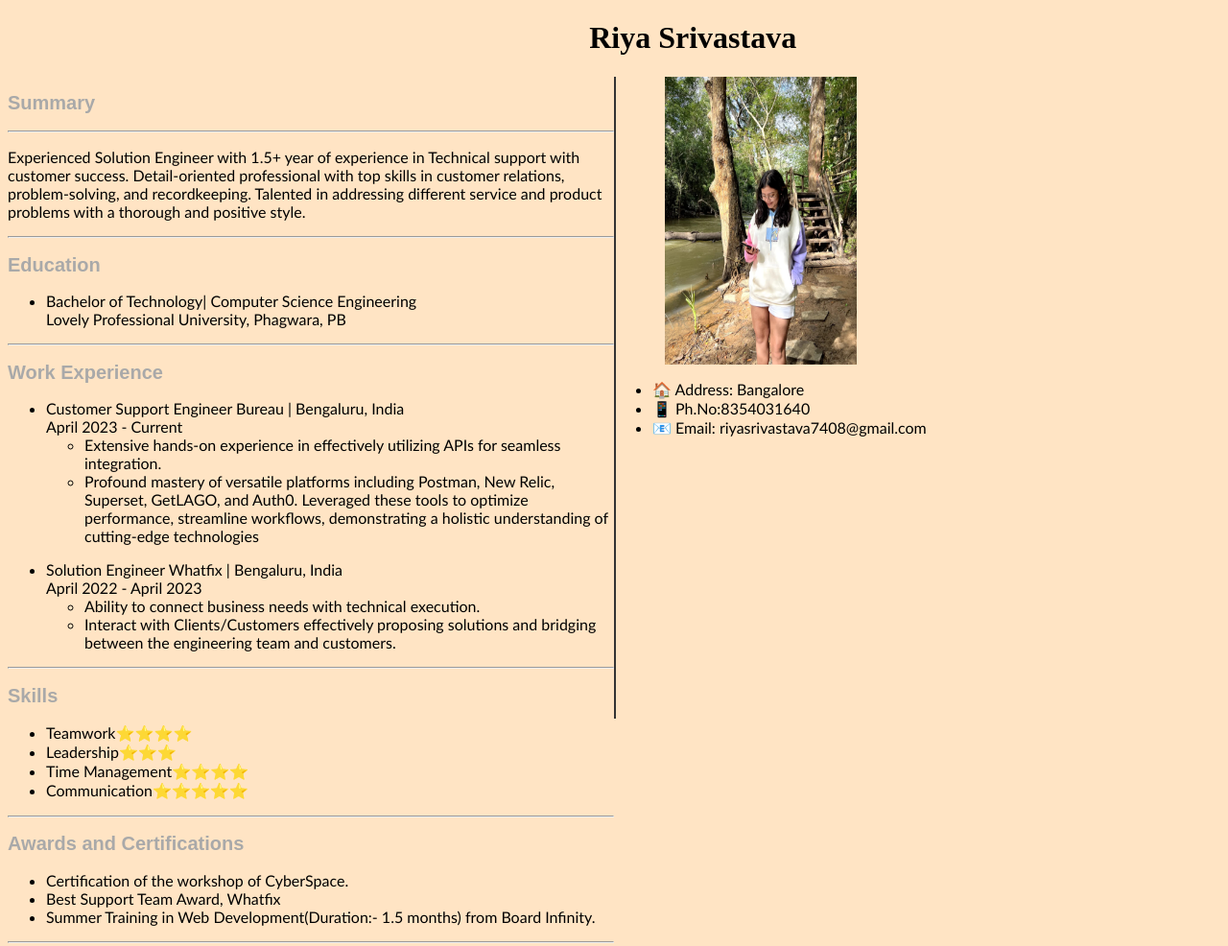
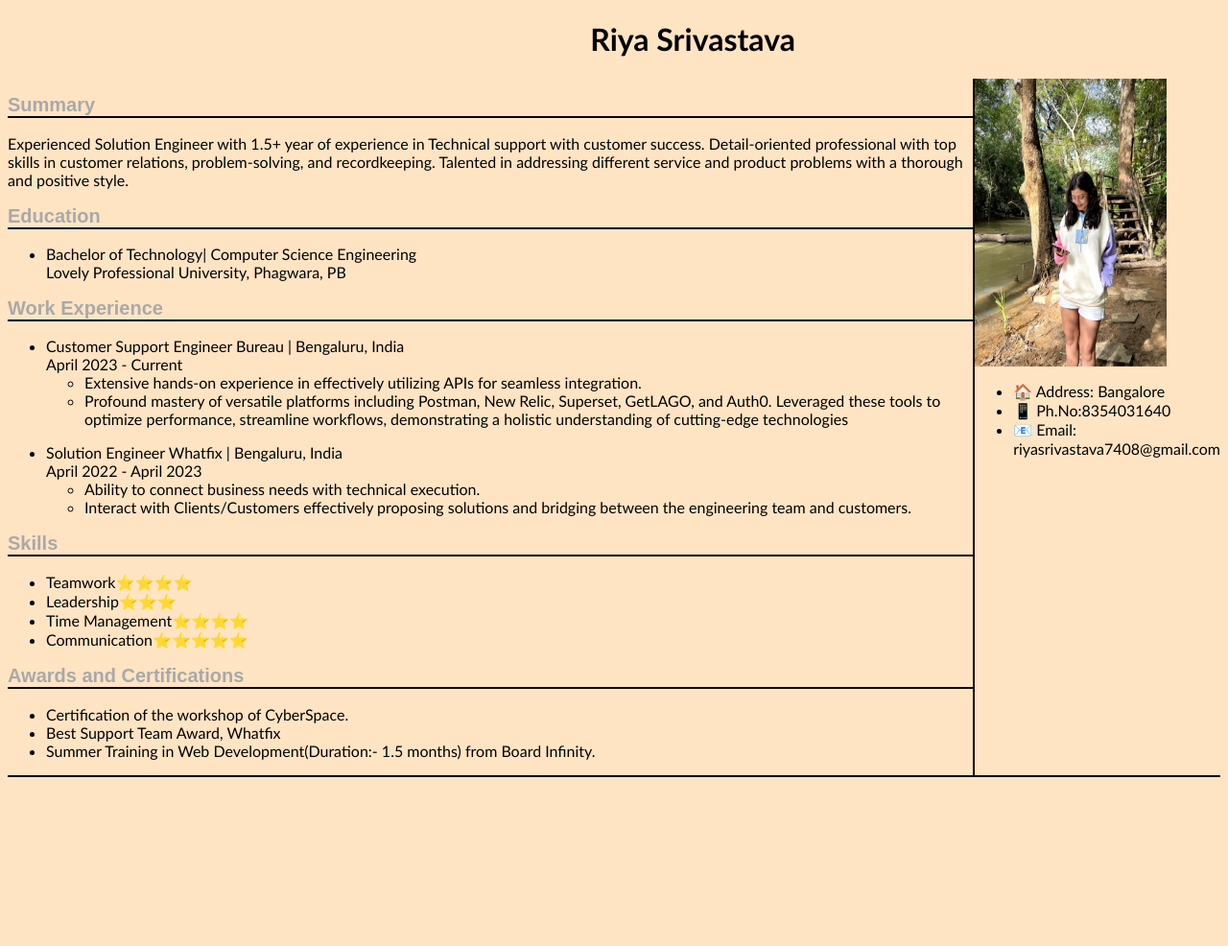
Before and after one commit to riya-srivastav/my-resume, a plain HTML site: page index.html in a window 1280 px wide. Shown: the whole page at 96% size. After the commit the page ends 818 px from the top, so only its background shows below. Drawn offline with Linux system fonts and the light colour scheme.

Commit message:
added flex box property

```diff
--- a/index.html
+++ b/index.html
@@ -8,13 +8,9 @@
 </head>
 <h1>Riya Srivastava</h1>
 
-<img src="./WhatsApp Image 2023-08-23 at 5.04.34 PM.jpeg" height="200"/>
-<div class="vertical-line">
-
-</div>
+<div class="container">
 <div class="left-section">
-<h2>Summary</h2>
-<hr/>
+<h2 class="title">Summary</h2>
 <p>
     Experienced Solution Engineer with
     1.5+ year of experience in Technical
@@ -28,16 +24,16 @@
     and positive style.
 
 </p>
-<hr/>
-<h2>Education</h2>
+
+<h2 class="title">Education</h2>
 <ul>
     <li>
         Bachelor of Technology| Computer Science Engineering<br/>
         Lovely Professional University, Phagwara, PB
     </li>
 </ul>
-<hr/>
-<h2>Work Experience</h2>
+
+<h2 class="title">Work Experience</h2>
 <ul>
     <li>
         Customer Support Engineer Bureau | Bengaluru, India
@@ -67,8 +63,8 @@
         </li>
     </ul>
 </ul>
-<hr/>
-<h2>Skills</h2>
+
+<h2 class="title">Skills</h2>
 <ul>
     <li>
         Teamwork⭐⭐⭐⭐
@@ -83,8 +79,8 @@
         Communication⭐⭐⭐⭐⭐
     </li>
 </ul>
-<hr/>
-<h2>Awards and Certifications</h2>
+
+<h2 class="title">Awards and Certifications</h2>
 <ul>
     <li>
         Certification of the workshop of CyberSpace.
@@ -99,10 +95,11 @@
 Board Infinity.
     </li>
 </ul>
-<hr/>
+
 
 </div>
 <div class="right-section">
+    <img src="./WhatsApp Image 2023-08-23 at 5.04.34 PM.jpeg" height="200"/>
 
     <ul>
         <li>
@@ -128,6 +125,7 @@ Board Infinity.
 
 
 </div>
+</div>
 <body>
 
 </body>
--- a/style.css
+++ b/style.css
@@ -4,10 +4,10 @@ h1{
 }
 *{
     background-color:bisque;
+    font-family: 'Gill Sans', 'Gill Sans MT', Calibri, 'Trebuchet MS', sans-serif;
 }
 img{
      display:block;
-     float: right;
      height:300px;
      width: 200px;
      padding-right: 30%;
@@ -17,20 +17,18 @@ h2{
     font-size: 20px;
     color:darkgray;
 }
-.vertical-line{
-    border-left: 2px solid #333;
-    height: 83.6%;
-    position: absolute;
-    left: 50% ;
+
+.container{
+    display:flex;
+    height: 100%;
+    border-bottom: 2px solid black;
+
 }
 .left-section{
-    font-family: 'Gill Sans', 'Gill Sans MT', Calibri, 'Trebuchet MS', sans-serif;
-    float: left;
-    width: 50%;
+    border-right:  2px solid black;
+    height: 100%;
+
 }
-.right-section{
-    font-family: 'Gill Sans', 'Gill Sans MT', Calibri, 'Trebuchet MS', sans-serif;
-    float: right;
-    width: 50%;
+.title{
+    border-bottom: 2px solid black;
 }
-}
```
